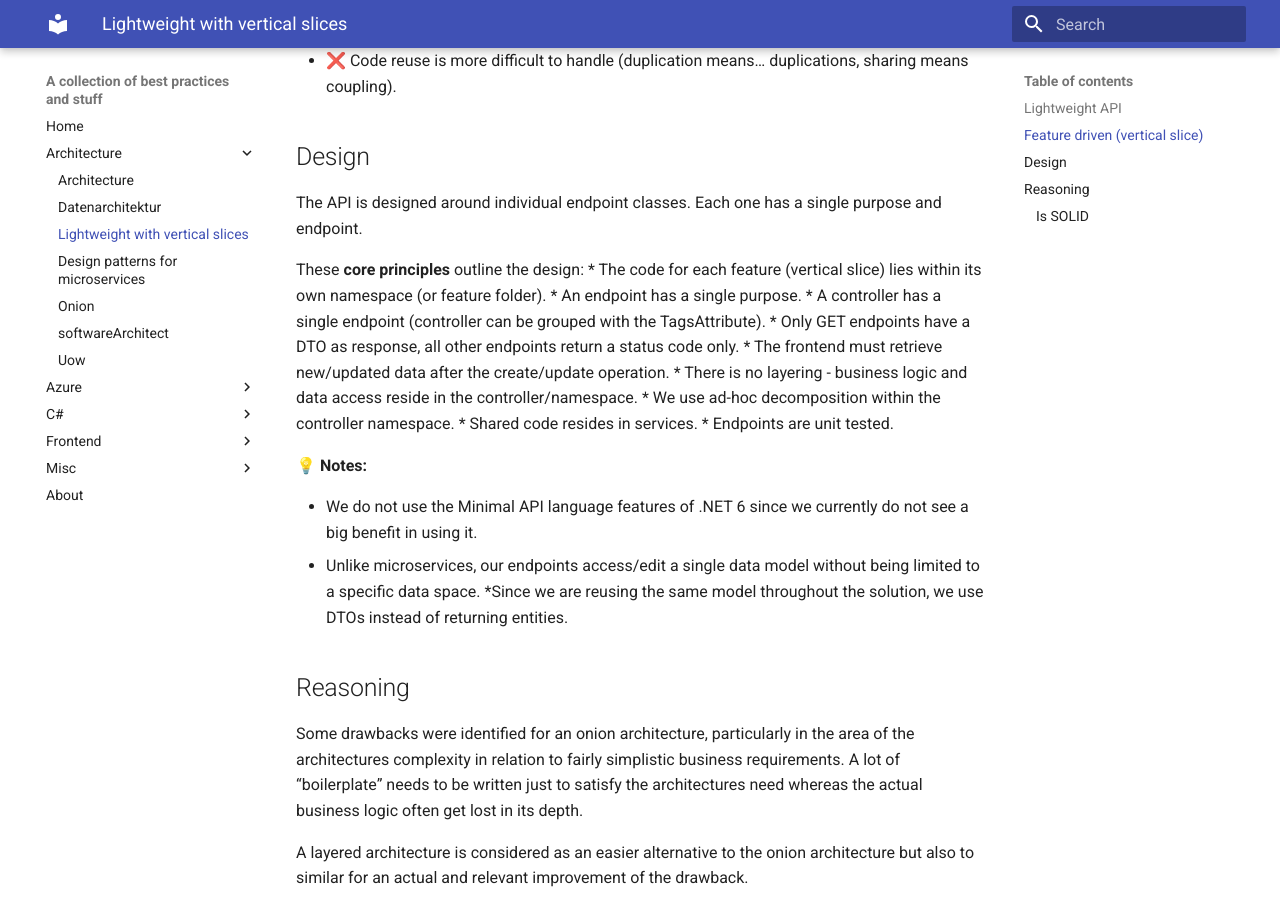
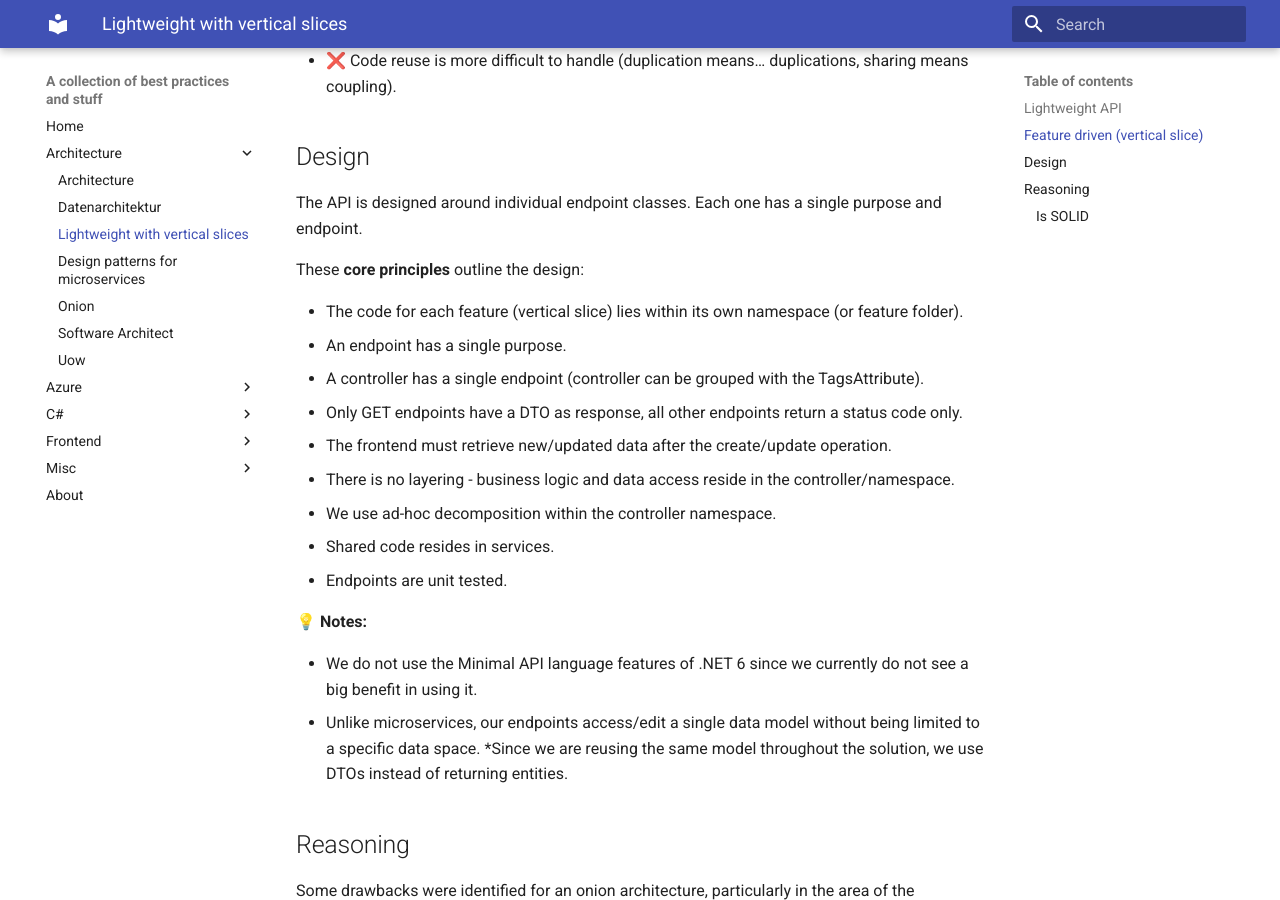
Before and after one commit to toeggel/ReadTheDocs, an MkDocs documentation site: the page built from docs/architecture/lightweight.md, in a window 1280 px wide and 900 px high, scrolled down 1067 px. Built offline with MkDocs 1.6.1 and Material for MkDocs 9.7.7, drawn with Linux system fonts in a browser that asks for light colours.

```diff
--- a/docs/architecture/lightweight.md
+++ b/docs/architecture/lightweight.md
@@ -26,6 +26,7 @@ The system is structured around features and built along vertical slices, encaps
 The API is designed around individual endpoint classes. Each one has a single purpose and endpoint.
 
 These __core principles__ outline the design:
+
 * The code for each feature (vertical slice) lies within its own namespace (or feature folder).
 * An endpoint has a single purpose.
 * A controller has a single endpoint (controller can be grouped with the TagsAttribute).
--- a/docs/architecture/softwareArchitect.md
+++ b/docs/architecture/softwareArchitect.md
@@ -1 +1,2 @@
+# Software Architect
 The role of software architects is to make high-level design choices and dictate technical standards. He needs to see the bigger picture.
```
Also changed, not shown: docs/architecture/uow.md (+1 -1 lines), readme.md (+2 -1 lines).
